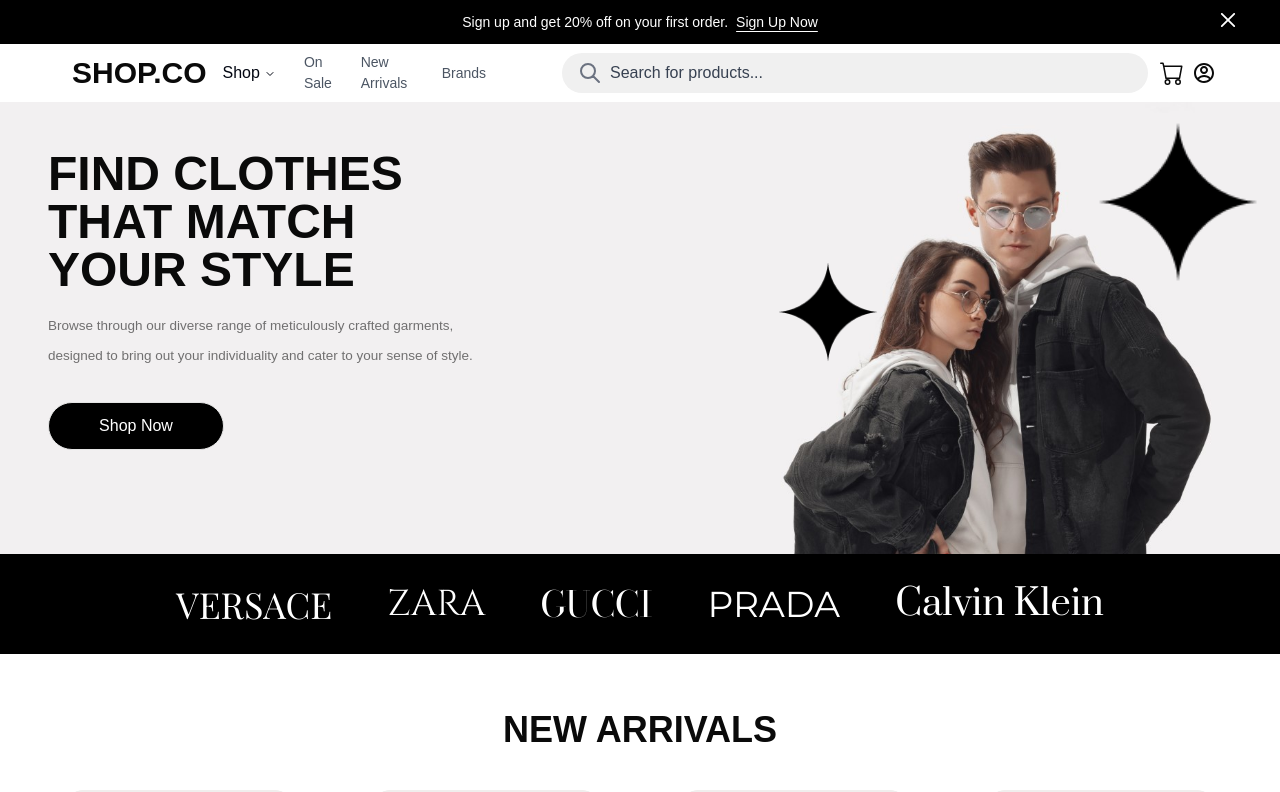
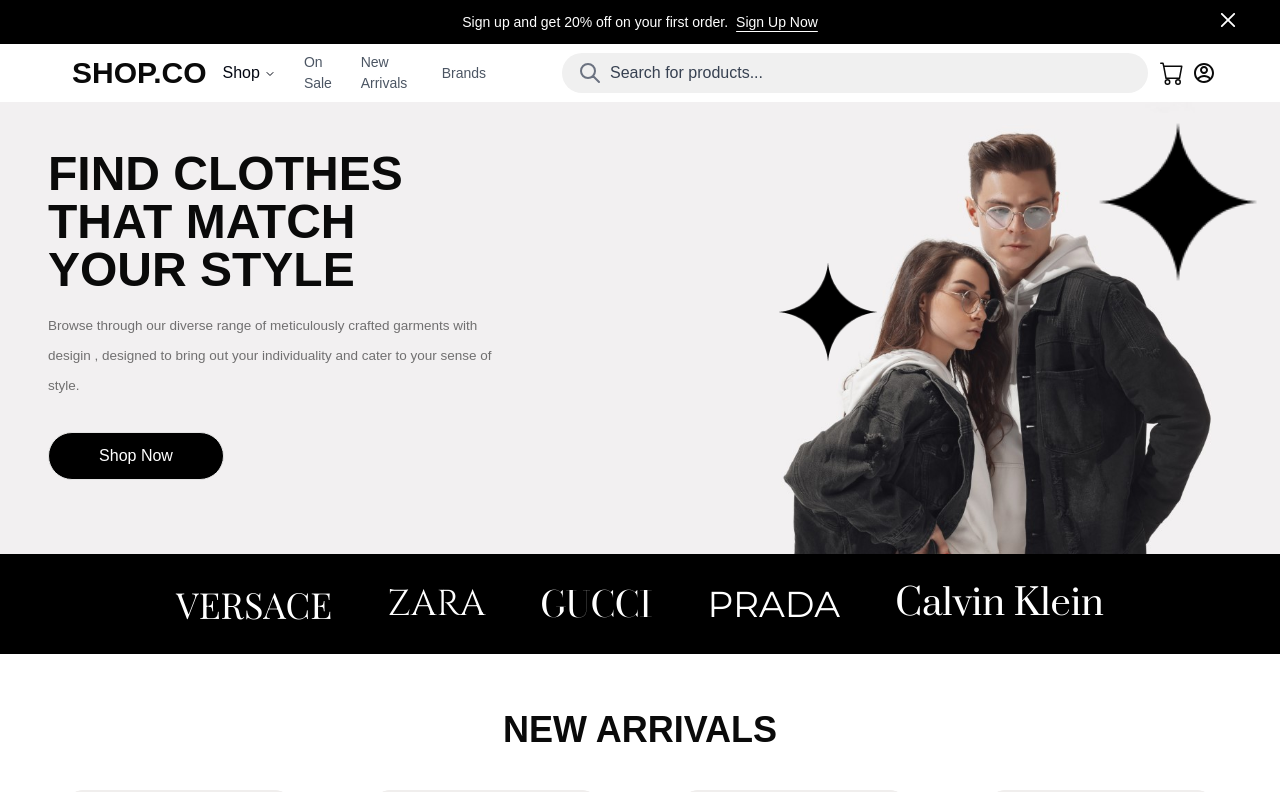
Before and after one commit to Bss-1983/website001, a Next.js app: page / in a window 1280 px wide. Shown: the top 792 px of the page. Built offline with nearby package versions, Linux system fonts and the light colour scheme; a web font is replaced by a local one.

Commit message:
text change in header

```diff
--- a/src/app/components/hero.tsx
+++ b/src/app/components/hero.tsx
@@ -11,7 +11,7 @@
                 </h1>
                 <p className="md:mt-4 text-sm sm:text-base md:text-lg text-[#00000089] text-center md:text-left">
                     <span className="text-[13.5px] ">
-                        Browse through our diverse range of meticulously crafted garments, designed to bring out your individuality and cater to your sense of style.
+                        Browse through our diverse range of meticulously crafted garments with desigin , designed to bring out your individuality and cater to your sense of style.
                     </span>
                 </p>
                 <div className="flex justify-center md:justify-start">
```
